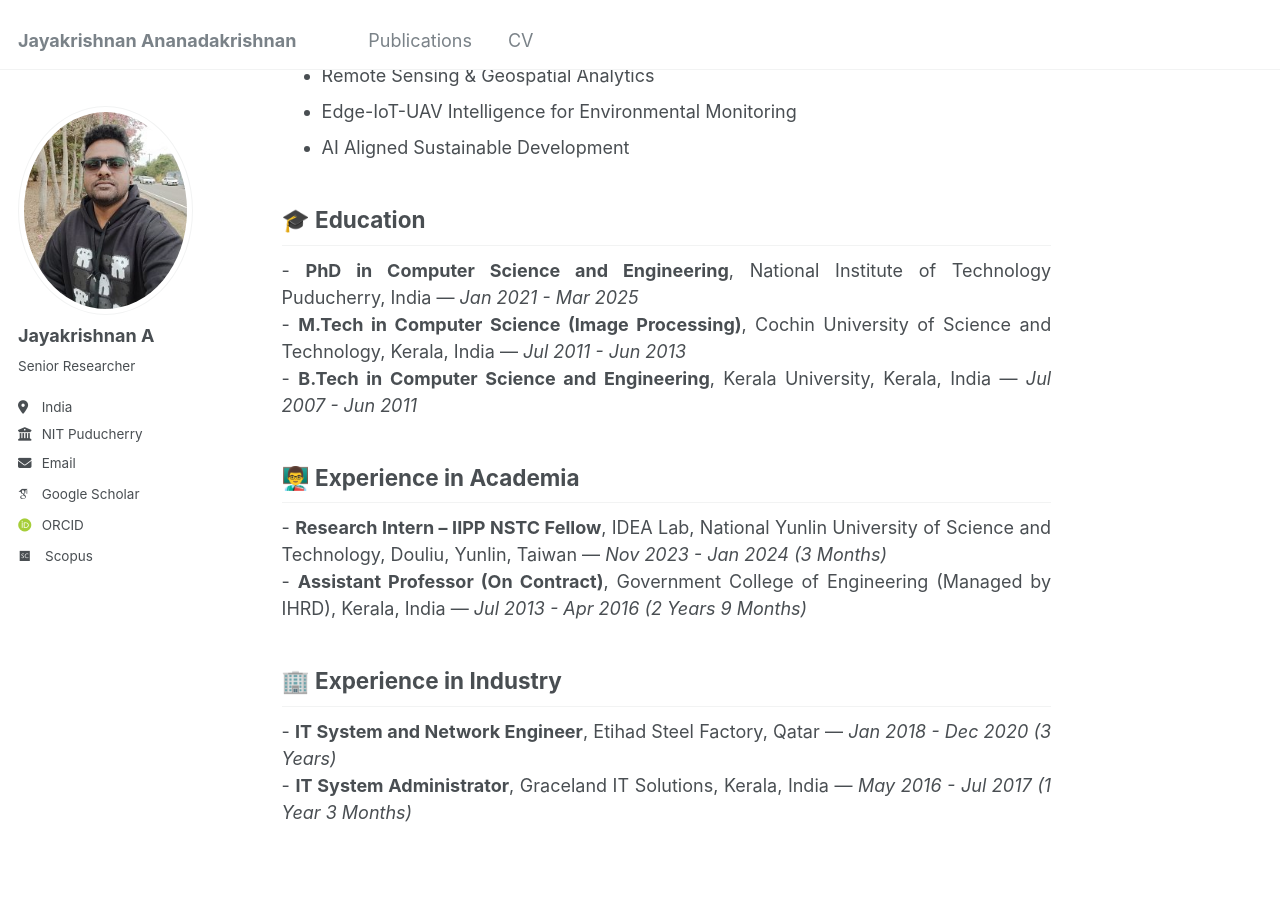
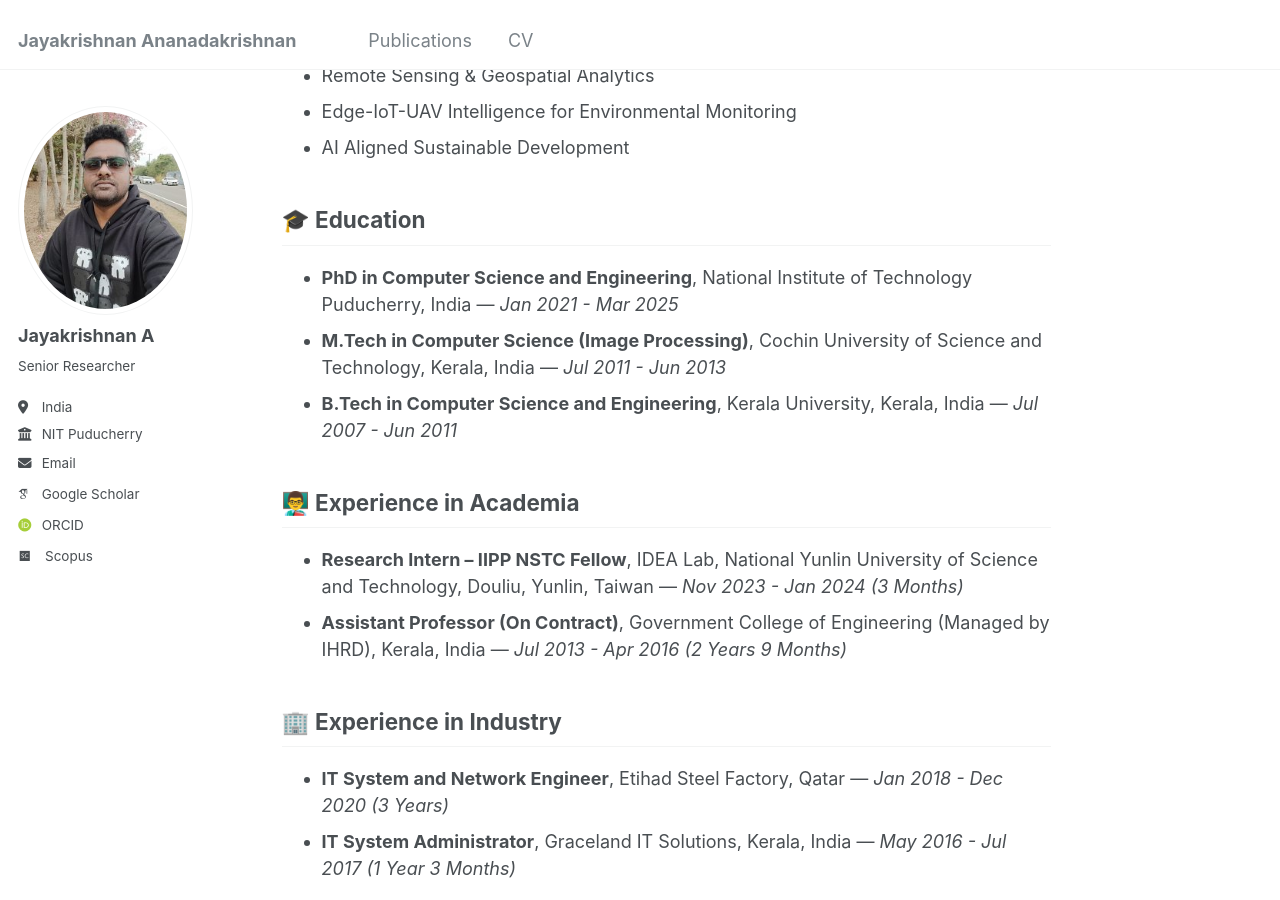
Before and after one commit to Jayakrishnan-A/jayakrishnan-a.github.io, a Jekyll site: the page built from _pages/about.md, in a window 1280 px wide and 900 px high, scrolled down 611 px. Built offline with Jekyll 4.4.1, drawn with Linux system fonts in a browser that asks for light colours; some web fonts are replaced.

Commit message:
Update about.md

```diff
--- a/_pages/about.md
+++ b/_pages/about.md
@@ -16,14 +16,14 @@ redirect_from:
 - AI Aligned Sustainable Development
 
 ## 🎓 Education
-<p align="justify">- <strong>PhD in Computer Science and Engineering</strong>, National Institute of Technology Puducherry, India — <em>Jan 2021 - Mar 2025</em><br>
-- <strong>M.Tech in Computer Science (Image Processing)</strong>, Cochin University of Science and Technology, Kerala, India — <em>Jul 2011 - Jun 2013</em><br>
-- <strong>B.Tech in Computer Science and Engineering</strong>, Kerala University, Kerala, India — <em>Jul 2007 - Jun 2011</em></p>
+- **PhD in Computer Science and Engineering**, National Institute of Technology Puducherry, India — *Jan 2021 - Mar 2025*
+- **M.Tech in Computer Science (Image Processing)**, Cochin University of Science and Technology, Kerala, India — *Jul 2011 - Jun 2013*
+- **B.Tech in Computer Science and Engineering**, Kerala University, Kerala, India — *Jul 2007 - Jun 2011*
 
 ## 👨‍🏫 Experience in Academia
-<p align="justify">- <strong>Research Intern – IIPP NSTC Fellow</strong>, IDEA Lab, National Yunlin University of Science and Technology, Douliu, Yunlin, Taiwan — <em>Nov 2023 - Jan 2024 (3 Months)</em><br>
-- <strong>Assistant Professor (On Contract)</strong>, Government College of Engineering (Managed by IHRD), Kerala, India — <em>Jul 2013 - Apr 2016 (2 Years 9 Months)</em></p>
+- **Research Intern – IIPP NSTC Fellow**, IDEA Lab, National Yunlin University of Science and Technology, Douliu, Yunlin, Taiwan — *Nov 2023 - Jan 2024 (3 Months)*
+- **Assistant Professor (On Contract)**, Government College of Engineering (Managed by IHRD), Kerala, India — *Jul 2013 - Apr 2016 (2 Years 9 Months)*
 
 ## 🏢 Experience in Industry
-<p align="justify">- <strong>IT System and Network Engineer</strong>, Etihad Steel Factory, Qatar — <em>Jan 2018 - Dec 2020 (3 Years)</em><br>
-- <strong>IT System Administrator</strong>, Graceland IT Solutions, Kerala, India — <em>May 2016 - Jul 2017 (1 Year 3 Months)</em></p>
+- **IT System and Network Engineer**, Etihad Steel Factory, Qatar — *Jan 2018 - Dec 2020 (3 Years)*
+- **IT System Administrator**, Graceland IT Solutions, Kerala, India — *May 2016 - Jul 2017 (1 Year 3 Months)*
```
